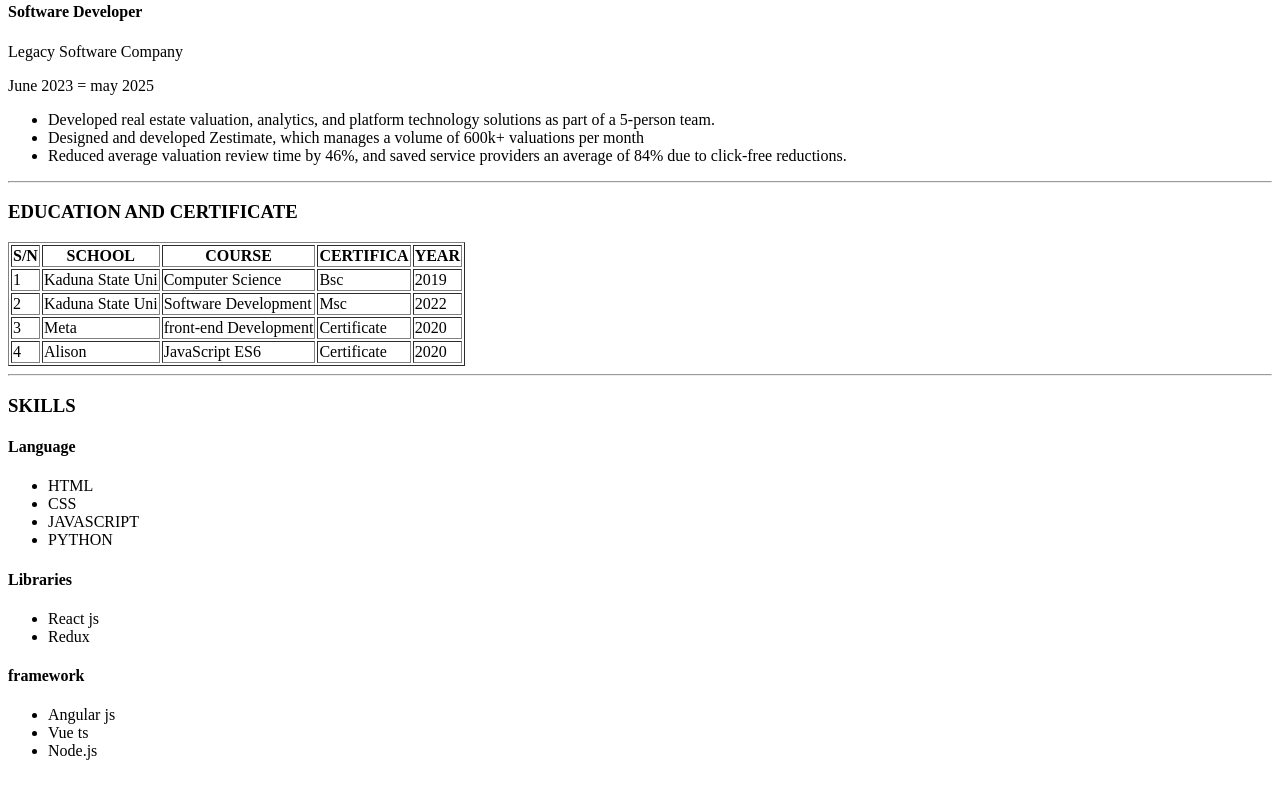
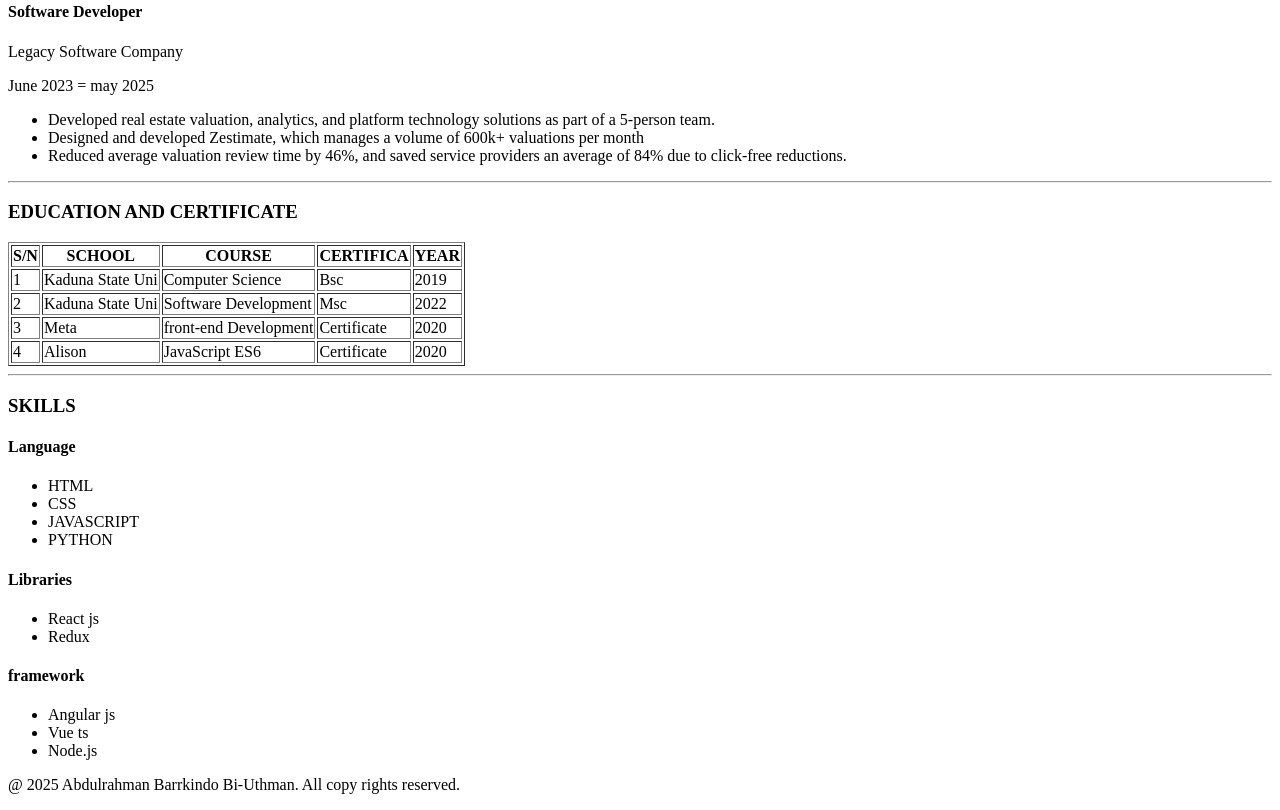
Before and after one commit to BarrkindoBinUthaymeen/My-first-Repos, a plain HTML site: page index.html in a window 1280 px wide. Shown: the part 542-1352 px from the top of the page. Before the commit the page ends 1318 px from the top, so only its background shows below. Drawn offline with Linux system fonts and the light colour scheme.

Commit message:
add footer to my cv

```diff
--- a/index.html
+++ b/index.html
@@ -145,5 +145,8 @@
         <li>Node.js</li>
       </ul>
     </section>
+    <footer>
+      <p>@ 2025 Abdulrahman Barrkindo Bi-Uthman. All copy rights reserved.</p>
+    </footer>
   </body>
 </html>
```
